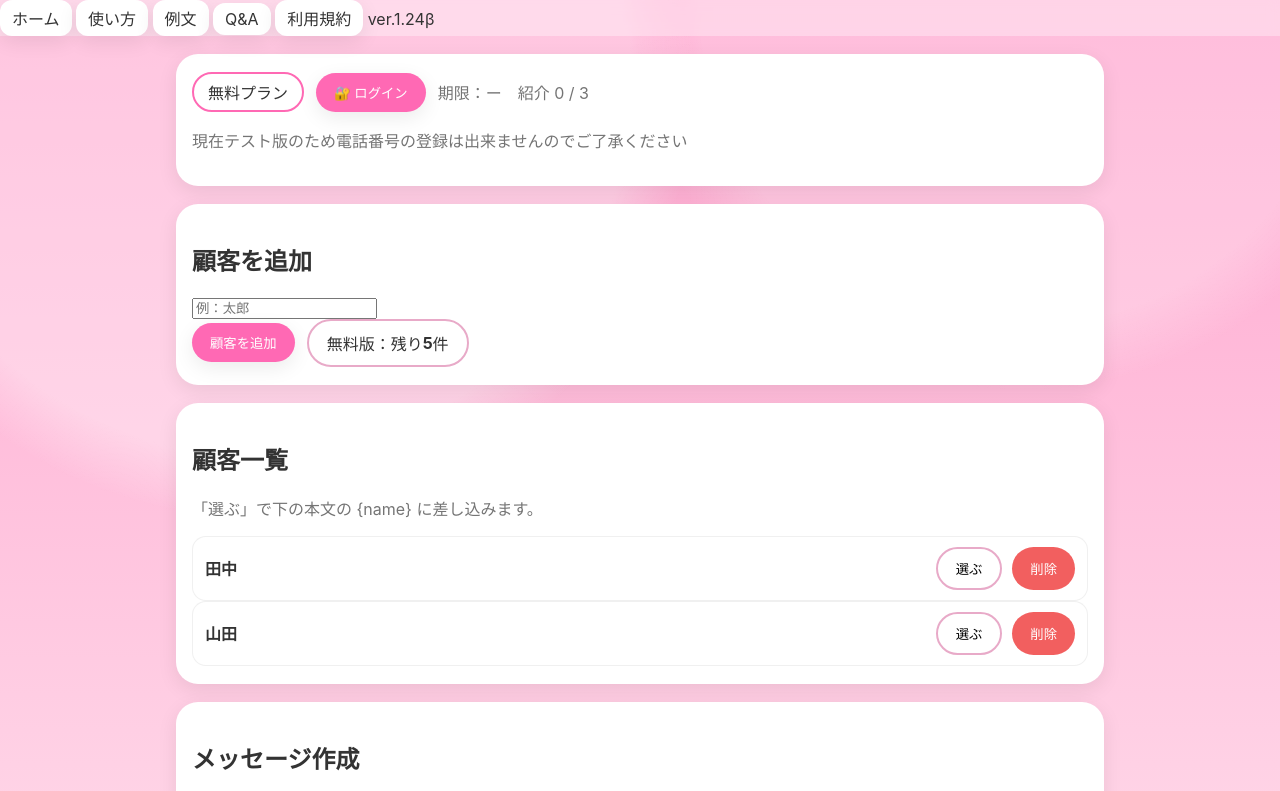
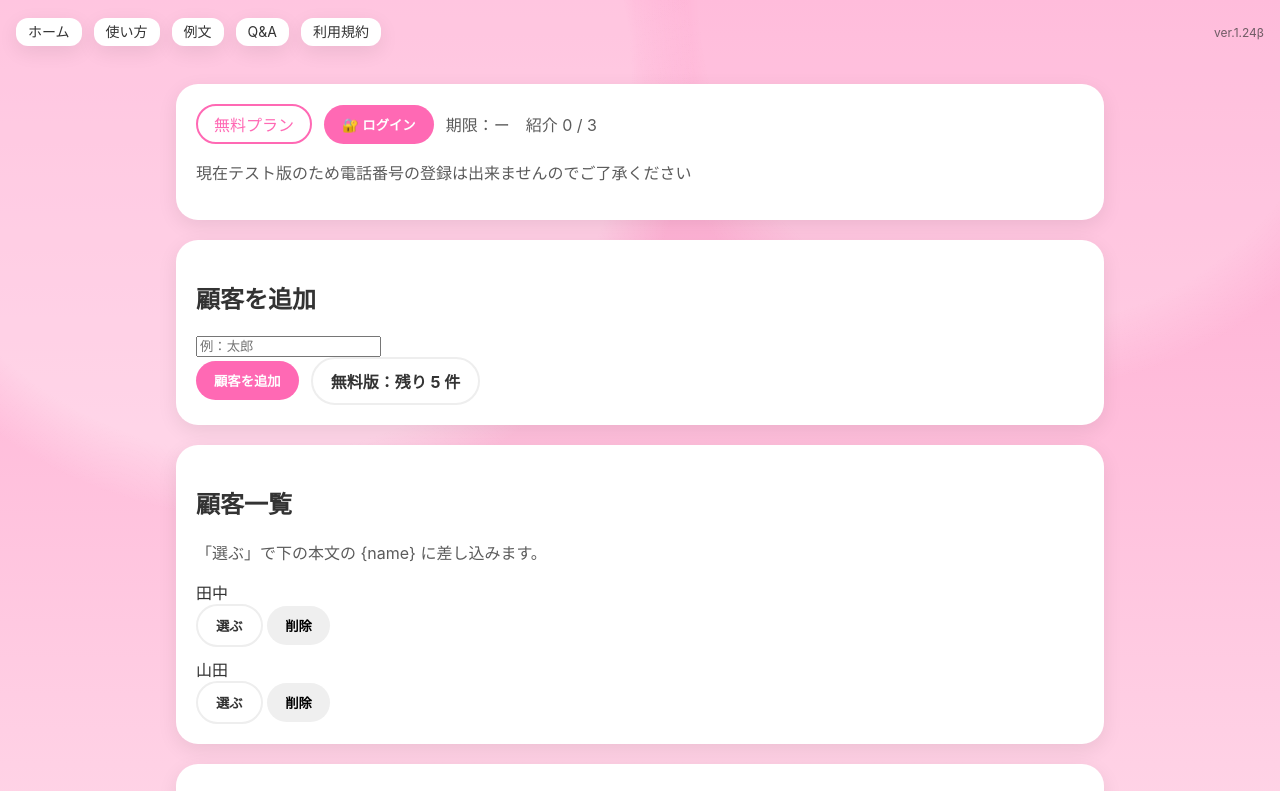
Before and after one commit to 326harada-pixel/himegoto, a plain HTML site: page index.html in a window 1280 px wide. Shown: the top 791 px of the page. Drawn offline with Linux system fonts and the light colour scheme.

Commit message:
Add files via upload

```diff
--- a/style.css
+++ b/style.css
@@ -1,4 +1,3 @@
-/* core theme */
 :root{
   --pink:#ff69b4;
   --pink-2:#ffa6cf;
@@ -6,13 +5,14 @@
   --ink:#333;
   --bg:#fff;
   --radius:22px;
+  --nav-h:56px;
   --shadow:0 6px 20px rgba(0,0,0,.08);
 }
 *{box-sizing:border-box}
 html,body{height:100%}
 body{
   margin:0;
-  font-family: "Noto Sans JP",-apple-system,BlinkMacSystemFont,Segoe UI,Roboto,Helvetica,Arial,sans-serif;
+  font-family:"Noto Sans JP",-apple-system,BlinkMacSystemFont,Segoe UI,Roboto,Helvetica,Arial,sans-serif;
   color:var(--ink);
   background:
     radial-gradient(circle at 20% 10%, rgba(255,255,255,.35) 0 30%, transparent 35%),
@@ -21,37 +21,28 @@ body{
   background-attachment: fixed;
 }
 .container{max-width:960px;margin:0 auto;padding:0 16px 80px}
-.header-nav{background:rgba(255,255,255,.35);backdrop-filter: blur(6px);position:sticky;top:0;z-index:5}
-.nav-container{display:flex;gap:10px;align-items:center;min-height:44px;padding:6px 8px}
-.tab-btn{display:inline-flex;align-items:center;justify-content:center;padding:6px 12px;border-radius:12px;background:#fff;color:#333;text-decoration:none;box-shadow:var(--shadow)}
+.header-nav,.nav-row,.nav-container{min-height:48px;padding:8px 8px}
+.nav-row{display:flex;gap:12px;align-items:center;flex-wrap:wrap}
+.tab-btn{display:inline-flex;align-items:center;justify-content:center;padding:6px 12px;
+  font-size:14px;line-height:1.1;border-radius:12px;background:#fff;color:var(--ink);
+  text-decoration:none;box-shadow:var(--shadow);}
 .tab-btn:active{transform:translateY(1px)}
-.ver-badge{margin-left:auto;font-size:12px;opacity:.7}
-
-.card{background:#fff;border-radius:var(--radius);box-shadow:var(--shadow);padding:18px 16px;margin:18px 0}
+.ver{margin-left:auto;font-size:12px;opacity:.7}
+.card{background:#fff;border-radius:var(--radius);box-shadow:var(--shadow);padding:20px;margin:20px 0}
 .row{display:flex;gap:12px;align-items:center;flex-wrap:wrap}
-.space-between{justify-content:space-between}
-.center{text-align:center;margin:24px 0}
-.pill{display:inline-flex;align-items:center;gap:6px;border:2px solid var(--pink);border-radius:999px;padding:6px 14px}
-.pill-ghost{border-color:#f3a6c9;color:#d45c9a;background:#fff}
-.btn{display:inline-flex;align-items:center;justify-content:center;border:0;border-radius:999px;padding:10px 18px;cursor:pointer}
-.btn-ghost{background:#fff;border:2px solid #e8aac8}
-.btn-pink{background:var(--pink);color:#fff;box-shadow:var(--shadow)}
-.btn-pink:active{transform:translateY(1px)}
-.muted{color:#666;opacity:.9}
-
-.list{display:flex;flex-direction:column;gap:10px}
-.cust-row{display:flex;align-items:center;justify-content:space-between;border-radius:14px;padding:10px 12px;background:#fff;border:1px solid rgba(0,0,0,.06)}
-.cust-name{font-weight:600}
-.cust-actions{display:flex;gap:10px}
-.del{background:#f25f5f;color:#fff}
-.selected{background:linear-gradient(0deg, #ffe1f1, #fff); border-color:#ff9fd0}
-.selected .cust-name{color:#c41b7d}
-
-.feedback-btn{display:inline-flex;align-items:center;justify-content:center;padding:12px 18px;border:2px solid #ff94c7;border-radius:18px;background:#fff;text-decoration:none;color:#c41b7d;box-shadow:var(--shadow)}
-.feedback-btn:hover{filter:brightness(1.02)}
-
-/* modal & spinner */
+.pill{display:inline-flex;align-items:center;justify-content:center;border:2px solid var(--pink);
+  color:var(--pink);border-radius:999px;padding:6px 16px;background:#fff}
+.btn{border:0;border-radius:999px;padding:10px 18px;font-weight:700;cursor:pointer}
+.btn-pink{background:var(--pink);color:#fff}
+.btn-ghost{background:#fff;border:2px solid #eee;color:var(--ink)}
+.muted{opacity:.8}
+.center{text-align:center}
+.badge{position:absolute;right:12px;top:12px}
+#customer-list{display:grid;gap:10px}
+.customer-item{display:flex;align-items:center;justify-content:space-between;padding:12px;border-radius:14px;background:#fff;border:1px solid #eee}
+.customer-item .name{font-weight:700}
+.msg-box{width:100%;min-height:220px;font-size:16px;line-height:1.7;padding:14px;border-radius:16px;border:1px solid #eee}
 .modal-backdrop{position:fixed;inset:0;background:rgba(0,0,0,.25);display:none;align-items:center;justify-content:center}
-.modal{background:#fff;border-radius:16px;padding:18px 16px;box-shadow:var(--shadow);min-width:260px}
-.spinner{width:22px;height:22px;border:3px solid #eee;border-top-color:var(--pink);border-radius:50%;animation:spin 1s linear infinite;margin:0 auto 8px}
-@keyframes spin{to{transform:rotate(360deg)}}
+.modal{background:#fff;padding:24px;border-radius:16px;box-shadow:var(--shadow);min-width:240px;text-align:center}
+.spinner{width:28px;height:28px;border:3px dashed var(--pink);border-radius:50%;margin:0 auto 12px;animation:spin 1s linear infinite}
+@keyframes spin{to{transform:rotate(1turn)}}
```
